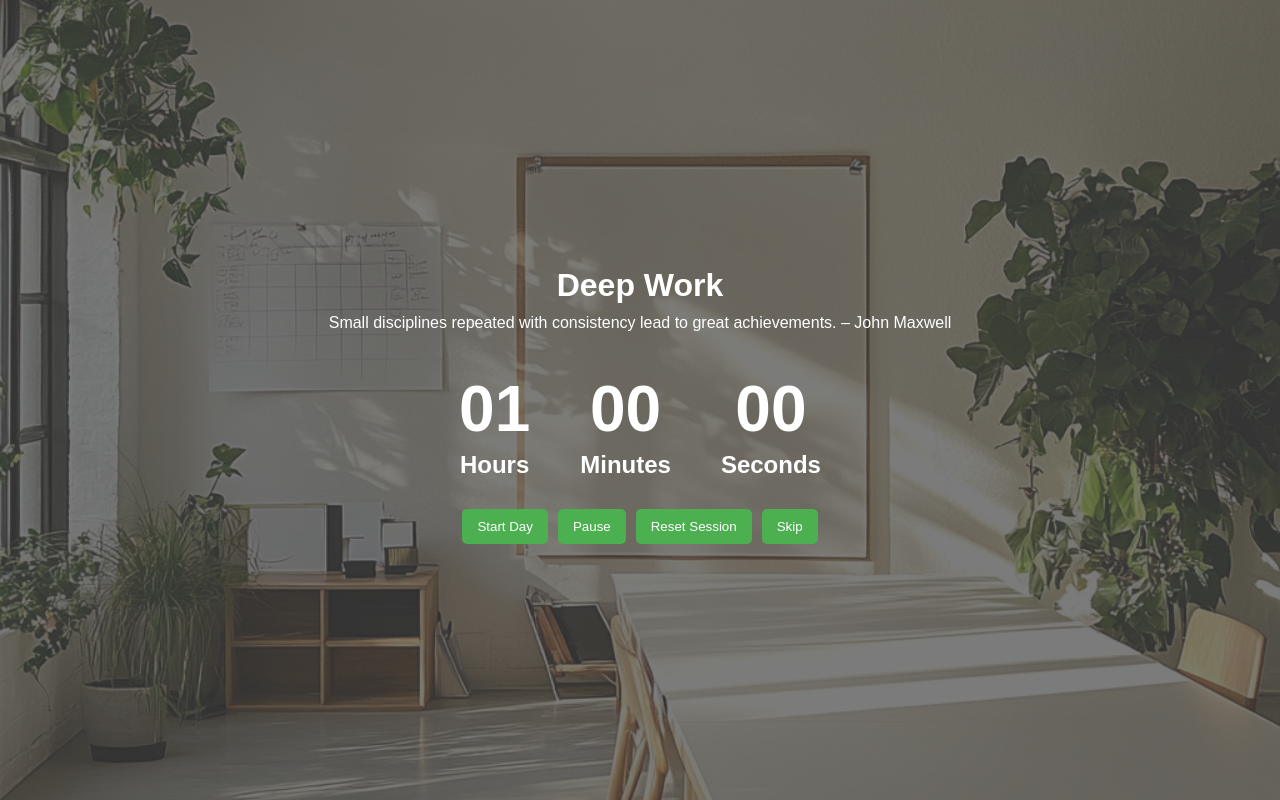
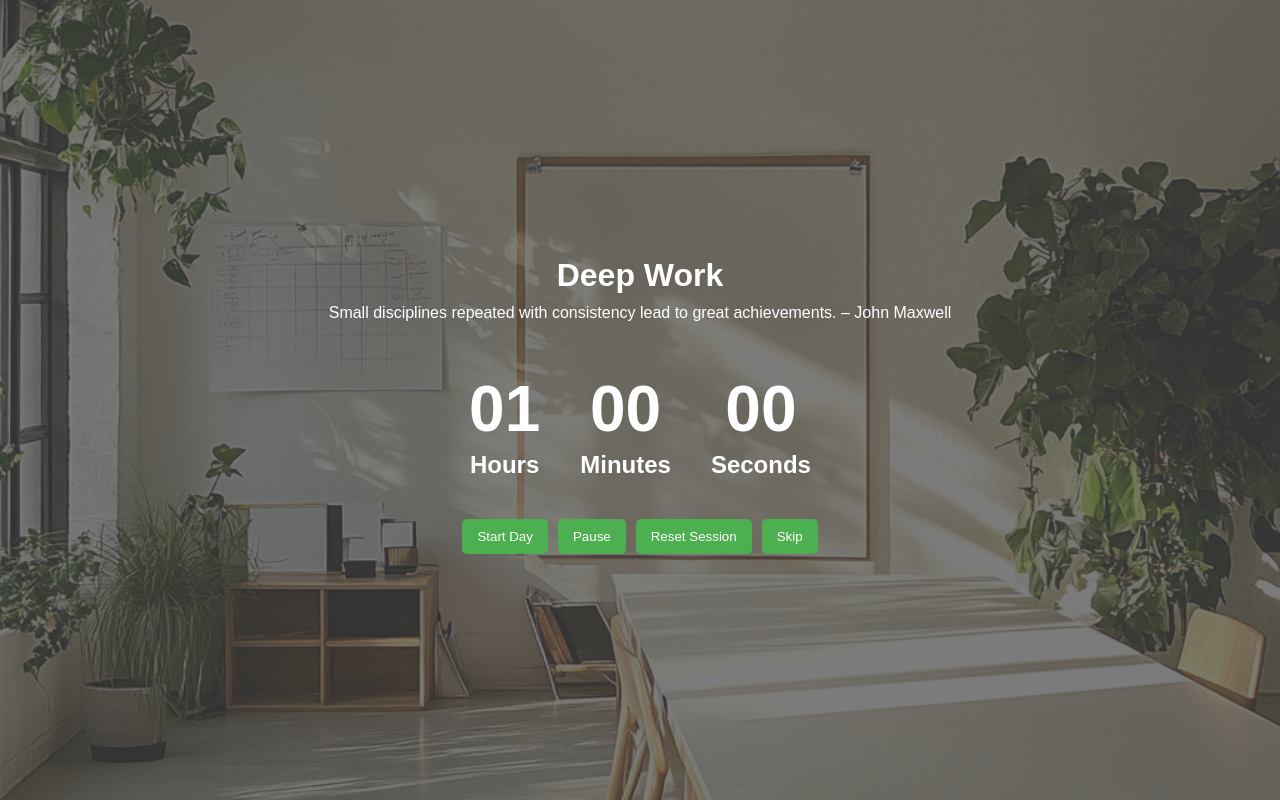
Before and after one commit to kimballmcgary/Focus-Timer, a plain HTML site: page index.html in a window 1280 px wide. Drawn offline with Linux system fonts and the light colour scheme.

Commit message:
Update styles.css

```diff
--- a/styles.css
+++ b/styles.css
@@ -22,7 +22,7 @@ h1, h2, h3, h4, h5, h6, p, span, div {
     border-radius: 10px;
     text-align: center;
     max-width: 800px;
-    padding: 20px; /* Adds space around the entire timer */
+    padding: 30px; /* Adds space around the entire timer */
 }
 
 h1, h2, p {
@@ -64,10 +64,10 @@ button:hover {
     display: flex;
     justify-content: center;
     align-items: center;
-    gap: 30px; /* Increases spacing between time units */
+    gap: 20px; /* Increases spacing between time units */
     font-size: 3rem;
     font-weight: bold;
-    padding: 20px; /* Adds space around the entire timer */
+    padding: 30px; /* Adds space around the entire timer */
 }
 
 .timer-section {
```
